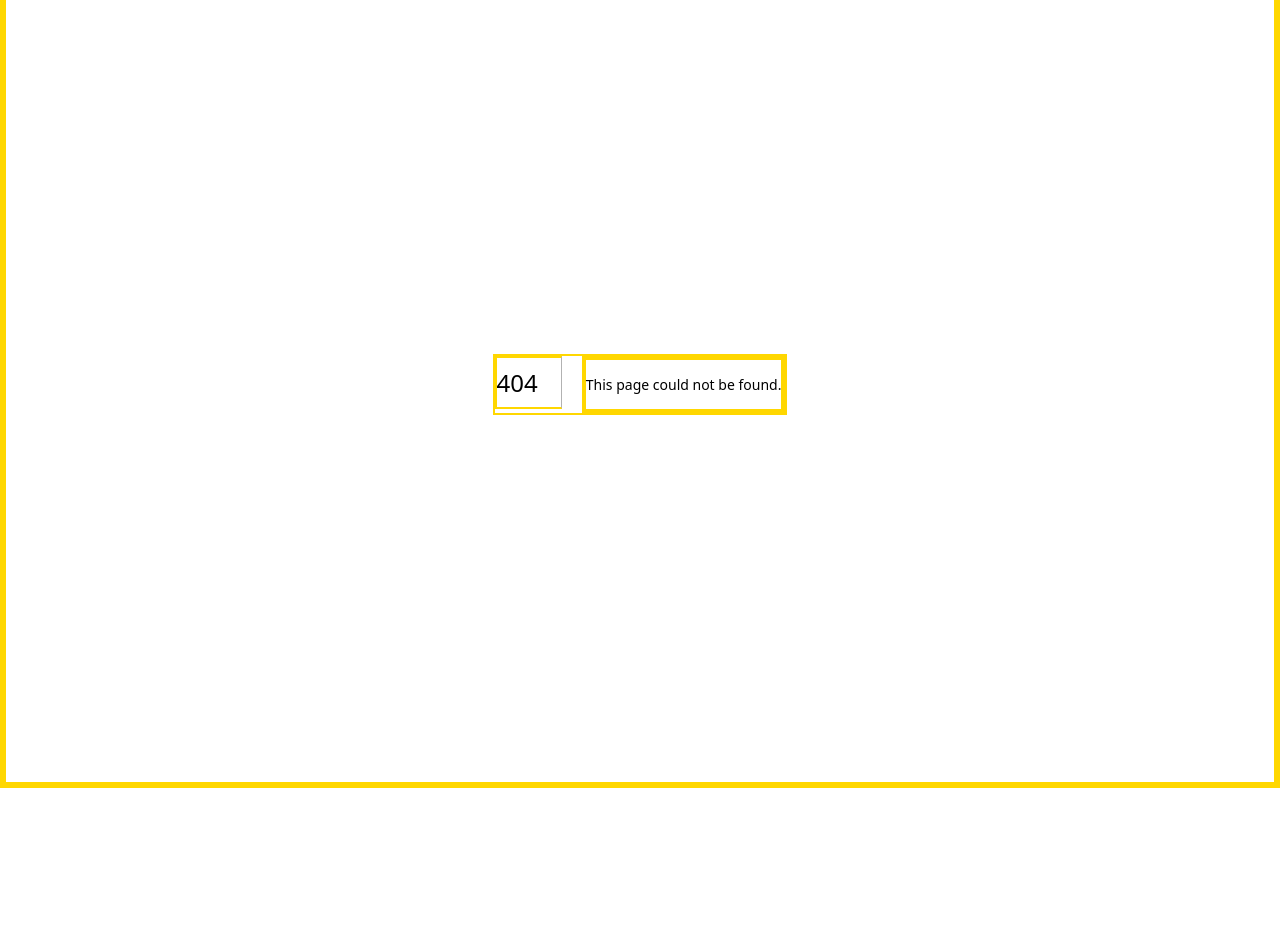
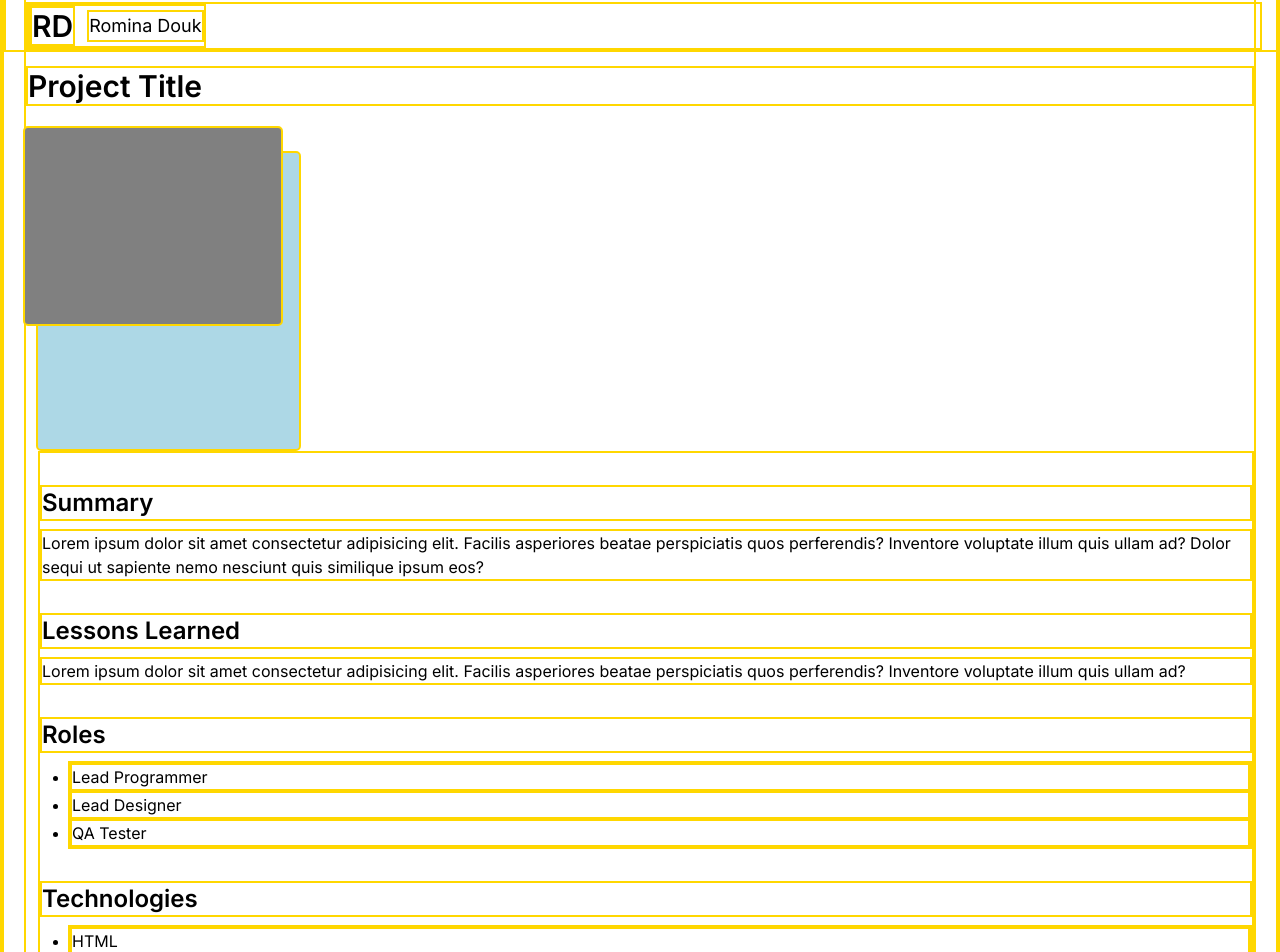
Before and after one commit to rominadouk/portfolio-redesign, a Next.js app: page /projects in a window 1280 px wide. Before the commit this address had no page. Shown: the part 20-972 px from the top of the page. Before the commit the page ends 808 px from the top, so only its background shows below. Built offline with nearby package versions, Linux system fonts and the light colour scheme.

Commit message:
finished basic layout for project show page

```diff
--- a/app/components/Navbar.tsx
+++ b/app/components/Navbar.tsx
@@ -3,6 +3,9 @@ import React from 'react'
 import { useState } from 'react'
 import Image from 'next/image'
 import hamburgerMenu from '../../public/assets/icons/hamburger-menu.svg'
+import githubIcon from '../../public/assets/icons/github-icon.svg'
+import linkedinIcon from '../../public/assets/icons/linkedin-icon.svg'
+
 import Link from 'next/link'
 
 const Navbar = () => {
@@ -17,15 +20,16 @@ const Navbar = () => {
     <nav className={ hamburgerMenuIsOpen ? ' z-50 pt-4 w-full px-5 absolute bg-white' : 'z-50 pt-4 w-full px-5 absolute'}>
         <div className='flex justify-between'>
         <div className='flex gap-3'>
-            <p>RD</p>
-            <p>Romina Douk</p>
+            <p className='text-3xl font-semibold'>RD</p>
+            <p className='text-lg place-self-center'>Romina Douk</p>
         </div>
         <Image src={hamburgerMenu}   className='lg:hidden' alt='three-line-menu' onClick = {toggleMobileMenu}/>
         </div>
         {
             hamburgerMenuIsOpen && (
-                <div className='flex flex-col py-5 relative bg-white gap-4 text-center'>
+                <div className='flex flex-col py-5 relative bg-white gap-5 text-center text-xl'>
                     <p>Home</p>
+                    <p>Projects</p>
                     <p>About</p>
                     <p>Contact</p>
                     <p>LinkedIn</p>
--- a/app/globals.css
+++ b/app/globals.css
@@ -7,6 +7,11 @@
 * {
   border: 2px solid gold;
 }
+
+body {
+  margin: 0;
+}
+
 /* :root {
   --foreground-rgb: 0, 0, 0;
   --background-start-rgb: 214, 219, 220;
--- a/app/layout.tsx
+++ b/app/layout.tsx
@@ -1,12 +1,13 @@
 import type { Metadata } from 'next'
 import { Inter } from 'next/font/google'
 import './globals.css'
+import Navbar from './components/Navbar'
 
 const inter = Inter({ subsets: ['latin'] })
 
 export const metadata: Metadata = {
-  title: 'Create Next App',
-  description: 'Generated by create next app',
+  title: 'Romina Douk Portfolio',
+  description: 'A personal portfolio developed by Romina Douk.',
 }
 
 export default function RootLayout({
@@ -16,7 +17,10 @@ export default function RootLayout({
 }) {
   return (
     <html lang="en">
-      <body className={inter.className}>{children}</body>
+      <body className={inter.className}>
+        <Navbar />
+        {children}
+        </body>
     </html>
   )
 }
--- a/app/page.tsx
+++ b/app/page.tsx
@@ -1,6 +1,5 @@
 import Image from 'next/image';
 import './page.css'
-import Navbar from './components/Navbar';
 import zenImg from '../public/assets/images/zen-home.png'
 import jserviceImg from '../public/assets/images/j-service.png'
 import welspotLandingImg from '../public/assets/images/community-landing.png'
@@ -28,33 +27,33 @@ export default function Home() {
 
     ]
 
-
-
-
   return (
     <main className="">
-      <div id='gradient-background' className='h-64 mb-[-170px] bg-stone-300'>
-      <Navbar />
+      <div id='gradient-background' className='h-72 mb-[-170px] bg-stone-300'>
+      {/* <Navbar /> */}
       </div>
       <div id='intro' className='flex flex-col text-center'>
-        <p className='hi'>Hi, I'm</p>
+        <p className='mb-1 text-xl'>Hi, I'm</p>
         <div id='home-portrait' className='h-52 rounded-lg w-80 relative self-center'>
         </div>
         <h1 className='text-5xl mt-3 font-medium'>Romina Douk</h1>
         <p className='font-medium'>Full-Stack Software Developer</p>
       </div>
-    <section id='projects' className='flex flex-col items-center mt-10 gap-5'>
+    <section id='projects' className='flex flex-col items-center mt-10 gap-9 pb-5'>
       {projects.map((project) => {
         return (
-          <div key={project.title} className='flex flex-col justify-between h-56 w-56 text-center relative'>
+          <div key={project.title} className='flex flex-col justify-between h-60 w-56 text-center relative drop-shadow-xl '>
             <div className=' flex-1 relative'>
-              <Image src={project.image}  className='project-image ' alt={project.title} layout='fill' objectFit='cover' />
+              <Image src={project.image}  className='project-image' alt={project.title} layout='fill' objectFit='cover' />
             </div>
-            <h2 className='py-2'>{project.title}</h2>
+            <h2 className='py-3 bg-white '>{project.title}</h2>
           </div>
         )
       })}
+      <button className='bg-stone-300 py-2 px-6'>Contact</button>
+
     </section>
+
     </main>
   )
 }
--- /dev/null
+++ b/app/projects/page.module.css
@@ -0,0 +1,19 @@
+
+#topOverlay {
+    background-color: gray;
+    height: 200px;
+    width: 260px;
+    position: absolute;
+    border-radius: 5px;
+    margin-left: -3px;
+
+}
+
+#bottomLayer {
+    background-color: lightblue;
+    height: 300px;
+    width: 265px;
+    margin-left: 10px;
+    margin-top: 45px;
+    border-radius: 5px;
+}
--- /dev/null
+++ b/app/projects/page.tsx
@@ -0,0 +1,42 @@
+import React from 'react'
+import styles from './page.module.css'
+
+const Projects = () => {
+    //three different states, project 1, 2 or 3, when it is clicked from the homescreen it will pass in either 1, 2 or 3 and will increment, this will be a basic sliding page, with fade-in fade-out
+  return (
+    <div className='mx-5 pt-20 mb-3'>
+        <h1 className='text-3xl font-semibold mb-5'>Project Title</h1>
+
+        <div id={styles.topOverlay}>
+        </div>
+        <div id={styles.bottomLayer}>
+        </div>
+        <section className='ml-3'>
+            <h2 className='text-2xl font-semibold mb-2 mt-8'>Summary</h2>
+            <p>Lorem ipsum dolor sit amet consectetur adipisicing elit. Facilis asperiores beatae perspiciatis quos perferendis? Inventore voluptate illum quis ullam ad? Dolor sequi ut sapiente nemo nesciunt quis similique ipsum eos?</p>
+            <h2 className='text-2xl font-semibold mb-2 mt-8'>Lessons Learned</h2>
+            <p>Lorem ipsum dolor sit amet consectetur adipisicing elit. Facilis asperiores beatae perspiciatis quos perferendis? Inventore voluptate illum quis ullam ad? </p>
+            <h2 className='text-2xl font-semibold mb-2 mt-8'>Roles</h2>
+            <ul className='list-disc ml-7'>
+                <li>Lead Programmer</li>
+                <li>Lead Designer</li>
+                <li>QA Tester</li>
+            </ul>
+            <h2 className='text-2xl font-semibold mb-2 mt-8'>Technologies</h2>
+            <ul className='list-disc ml-7'>
+                <li>HTML</li>
+                <li>CSS</li>
+                <li>JavaScript</li>
+            </ul>
+            <div className='flex flex-col gap-2 mt-3'>
+                <button className='bg-stone-400 text-white w-40 py-2 rounded self-center'>Project Title</button>
+                <button className='bg-stone-400 text-white w-40 py-2 rounded self-center'>Project Title</button>
+            </div>
+
+        </section>
+
+    </div>
+  )
+}
+
+export default Projects
```
Also changed, not shown: public/assets/icons/github-icon.svg (added), public/assets/icons/linkedin-icon.svg (added).
